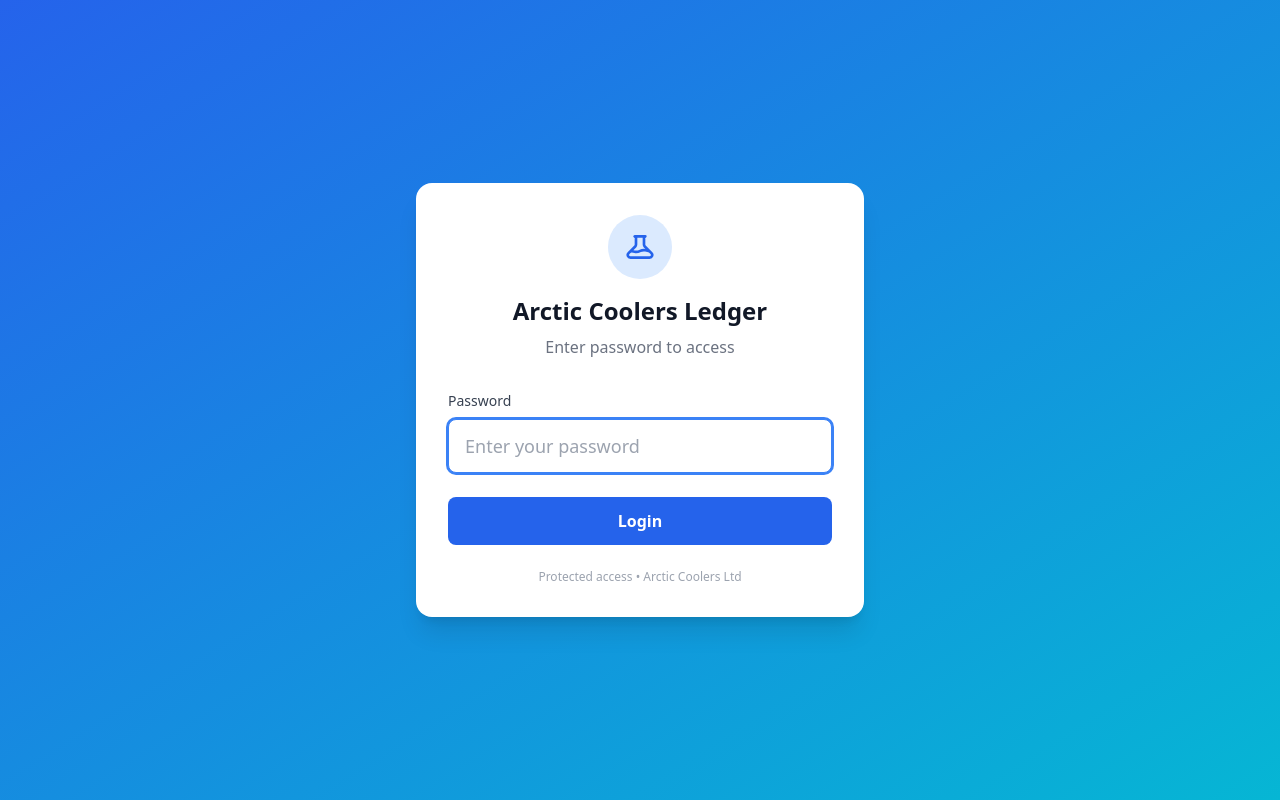
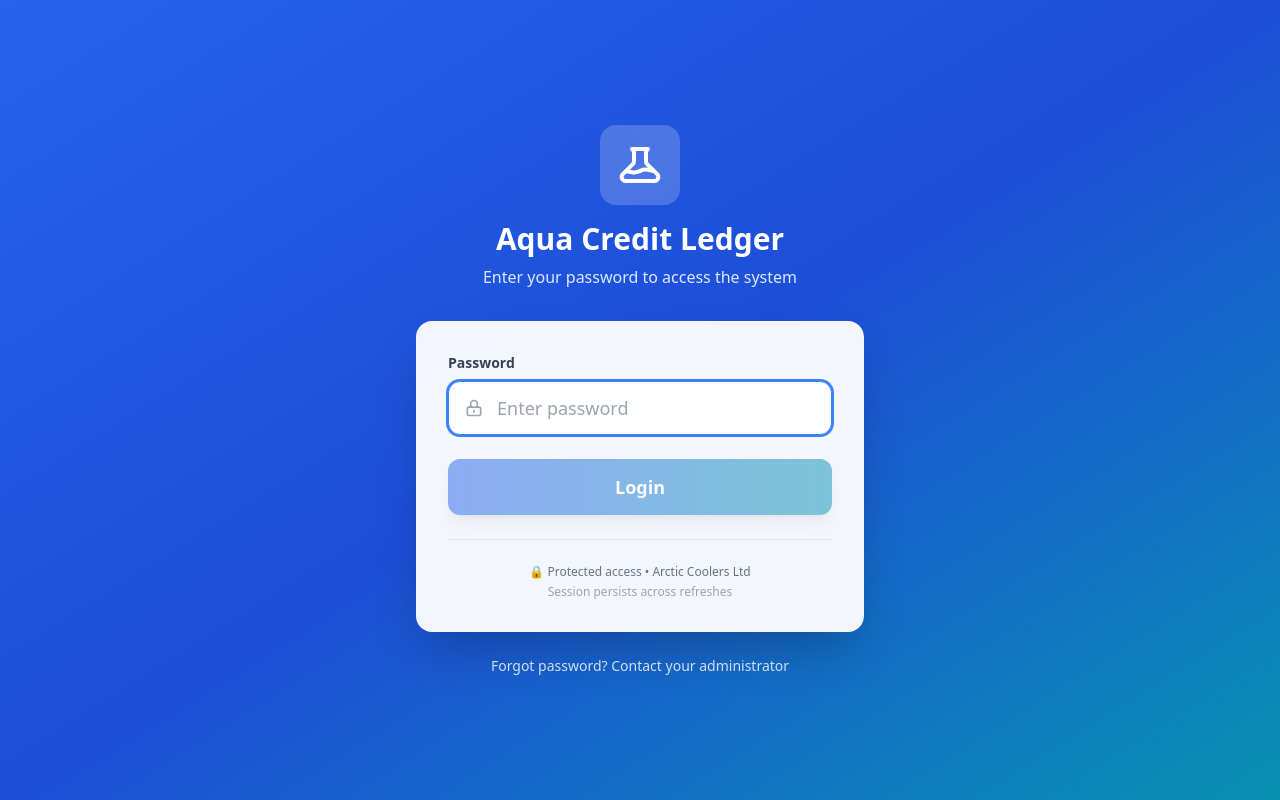
Before and after one commit to kyalokennedy142-del/arctic-coolers-ledger, a React (Vite) app: page /login in a window 1280 px wide. Built offline with nearby package versions, Linux system fonts and the light colour scheme; no server answers.

Commit message:
feat: complete login system with session persistence and protected routes

```diff
--- a/src/lib/AuthGuard.jsx
+++ b/src/lib/AuthGuard.jsx
@@ -1,13 +1,18 @@
 import React from 'react';
-import { Navigate } from 'react-router-dom';
+import { Navigate, useLocation } from 'react-router-dom';
 
 const AuthGuard = ({ children }) => {
-  const isLoggedIn = localStorage.getItem('isLoggedIn') === 'true';
+  const location = useLocation();
 
+  // ✅ Check if user is logged in
+  const isLoggedIn = localStorage.getItem('arctic-logged-in') === 'true';
+
+  // ✅ If not logged in, redirect to login page
   if (!isLoggedIn) {
-    return <Navigate to="/login" replace />;
+    return <Navigate to="/login" state={{ from: location }} replace />;
   }
 
+  // ✅ If logged in, render the protected content
   return children;
 };
 
--- a/src/modules/auth/LoginPage.jsx
+++ b/src/modules/auth/LoginPage.jsx
@@ -1,66 +1,119 @@
-import React, { useState } from 'react';
+import React, { useState, useEffect } from 'react';
 import { useNavigate } from 'react-router-dom';
 import toast from 'react-hot-toast';
 
 const LoginPage = () => {
   const [password, setPassword] = useState('');
+  const [isLoading, setIsLoading] = useState(false);
   const navigate = useNavigate();
+
+  // ✅ Check if already logged in on mount
+  useEffect(() => {
+    const isLoggedIn = localStorage.getItem('arctic-logged-in');
+    if (isLoggedIn === 'true') {
+      toast.success('Already logged in!');
+      navigate('/');
+    }
+  }, [navigate]);
 
   const handleLogin = (e) => {
     e.preventDefault();
+    setIsLoading(true);
 
-    const correctPassword = import.meta.env.VITE_APP_PASSWORD;
+    const correctPassword = import.meta.env.VITE_APP_PASSWORD || '1234';
 
+    // Simulate small delay for better UX
+    setTimeout(() => {
       if (password === correctPassword) {
-      localStorage.setItem('isLoggedIn', 'true');
-      toast.success('Login successful!');
+        // ✅ Save login state to localStorage
+        localStorage.setItem('arctic-logged-in', 'true');
+        localStorage.setItem('arctic-login-time', new Date().toISOString());
+
+        toast.success('Login successful! Welcome back.');
         navigate('/');
       } else {
-      toast.error('Wrong password!');
+        toast.error('Wrong password! Please try again.');
         setPassword('');
       }
+      setIsLoading(false);
+    }, 500);
   };
 
   return (
-    <div className="min-h-screen bg-gradient-to-br from-blue-600 to-cyan-500 flex items-center justify-center p-4">
-      <div className="bg-white rounded-2xl shadow-xl p-8 w-full max-w-md">
+    <div className="min-h-screen bg-gradient-to-br from-blue-600 via-blue-700 to-cyan-600 flex items-center justify-center p-4">
+      <div className="w-full max-w-md">
+
+        {/* Logo & Title */}
         <div className="text-center mb-8">
-          <div className="inline-flex items-center justify-center w-16 h-16 bg-blue-100 rounded-full mb-4">
-            <svg className="w-8 h-8 text-blue-600" fill="none" stroke="currentColor" viewBox="0 0 24 24">
+          <div className="inline-flex items-center justify-center w-20 h-20 bg-white/20 backdrop-blur-md rounded-2xl mb-4">
+            <svg className="w-12 h-12 text-white" fill="none" stroke="currentColor" viewBox="0 0 24 24">
               <path strokeLinecap="round" strokeLinejoin="round" strokeWidth={2} d="M19.428 15.428a2 2 0 00-1.022-.547l-2.387-.477a6 6 0 00-3.86.517l-.318.158a6 6 0 01-3.86.517L6.05 15.21a2 2 0 00-1.806.547M8 4h8l-1 1v5.172a2 2 0 00.586 1.414l5 5c1.26 1.26.367 3.414-1.415 3.414H4.828c-1.782 0-2.674-2.154-1.414-3.414l5-5A2 2 0 009 10.172V5L8 4z" />
             </svg>
           </div>
-          <h1 className="text-2xl font-bold text-gray-900">Arctic Coolers Ledger</h1>
-          <p className="text-gray-500 mt-2">Enter password to access</p>
+          <h1 className="text-3xl font-bold text-white">Aqua Credit Ledger</h1>
+          <p className="text-blue-100 mt-2">Enter your password to access the system</p>
         </div>
 
+        {/* Login Card */}
+        <div className="bg-white/95 backdrop-blur-md rounded-2xl shadow-2xl p-8">
           <form onSubmit={handleLogin} className="space-y-6">
             <div>
-            <label className="block text-sm font-medium text-gray-700 mb-2">
+              <label className="block text-sm font-semibold text-gray-700 mb-2">
                 Password
               </label>
+              <div className="relative">
                 <input
                   type="password"
                   value={password}
                   onChange={(e) => setPassword(e.target.value)}
-              className="w-full rounded-lg border border-gray-300 px-4 py-3 text-lg focus:border-blue-500 focus:outline-none focus:ring-2 focus:ring-blue-500"
-              placeholder="Enter your password"
+                  className="w-full rounded-xl border border-gray-300 px-4 py-3 pl-12 text-lg focus:border-blue-500 focus:outline-none focus:ring-2 focus:ring-blue-500 transition-all"
+                  placeholder="Enter password"
                   maxLength="100"
                   autoFocus
+                  disabled={isLoading}
                 />
+                <svg className="absolute left-4 top-1/2 -translate-y-1/2 h-5 w-5 text-gray-400" fill="none" stroke="currentColor" viewBox="0 0 24 24">
+                  <path strokeLinecap="round" strokeLinejoin="round" strokeWidth={2} d="M12 15v2m-6 4h12a2 2 0 002-2v-6a2 2 0 00-2-2H6a2 2 0 00-2 2v6a2 2 0 002 2zm10-10V7a4 4 0 00-8 0v4h8z" />
+                </svg>
+              </div>
             </div>
 
             <button
               type="submit"
-            className="w-full bg-blue-600 text-white py-3 rounded-lg font-semibold hover:bg-blue-700 transition-colors"
+              disabled={isLoading || !password}
+              className="w-full bg-gradient-to-r from-blue-600 to-cyan-600 text-white py-3.5 rounded-xl font-semibold text-lg hover:from-blue-700 hover:to-cyan-700 transition-all disabled:opacity-50 disabled:cursor-not-allowed shadow-lg hover:shadow-xl transform hover:-translate-y-0.5"
             >
-            Login
+              {isLoading ? (
+                <span className="flex items-center justify-center gap-2">
+                  <svg className="animate-spin h-5 w-5" fill="none" viewBox="0 0 24 24">
+                    <circle className="opacity-25" cx="12" cy="12" r="10" stroke="currentColor" strokeWidth="4"></circle>
+                    <path className="opacity-75" fill="currentColor" d="M4 12a8 8 0 018-8V0C5.373 0 0 5.373 0 12h4zm2 5.291A7.962 7.962 0 014 12H0c0 3.042 1.135 5.824 3 7.938l3-2.647z"></path>
+                  </svg>
+                  Logging in...
+                </span>
+              ) : (
+                'Login'
+              )}
             </button>
           </form>
 
-        <p className="text-center text-xs text-gray-400 mt-6">
-          Protected access • Arctic Coolers Ltd
+          {/* Footer */}
+          <div className="mt-6 pt-6 border-t border-gray-200">
+            <p className="text-center text-xs text-gray-500">
+              🔒 Protected access • Arctic Coolers Ltd
             </p>
+            <p className="text-center text-xs text-gray-400 mt-1">
+              Session persists across refreshes
+            </p>
+          </div>
+        </div>
+
+        {/* Help Text */}
+        <div className="mt-6 text-center">
+          <p className="text-blue-100 text-sm">
+            Forgot password? Contact your administrator
+          </p>
+        </div>
       </div>
     </div>
   );
--- a/src/modules/dashboard/DashboardPage.jsx
+++ b/src/modules/dashboard/DashboardPage.jsx
@@ -6,6 +6,14 @@ const DashboardPage = () => {
   const { customers, brokers, purchases, getStats } = useData();
 
   const stats = getStats();
+
+  const handleLogout = () => {
+  localStorage.removeItem('arctic-logged-in');
+  localStorage.removeItem('arctic-login-time');
+  toast.success('Logged out successfully!');
+  window.location.href = '/login';
+};
+
 
   // Safe calculations
   const totalCustomers = stats?.totalCustomers || 0;
@@ -40,6 +48,16 @@ const DashboardPage = () => {
               <p className="text-blue-100 text-sm">Dashboard Overview</p>
             </div>
           </div>
+      <button
+  onClick={() => setShowLogoutConfirm(true)}
+  className="flex items-center gap-2 rounded-lg bg-white/20 backdrop-blur px-4 py-2 text-sm font-semibold text-white hover:bg-white/30 transition-colors"
+>
+  <svg className="h-5 w-5" fill="none" stroke="currentColor" viewBox="0 0 24 24">
+    <path strokeLinecap="round" strokeLinejoin="round" strokeWidth={2} d="M17 16l4-4m0 0l-4-4m4 4H7m6 4v1a3 3 0 01-3 3H6a3 3 0 01-3-3V7a3 3 0 013-3h4a3 3 0 013 3v1" />
+  </svg>
+  Logout
+</button>
+
         </div>
       </header>
 
```
Also changed, not shown: src/app/routes.jsx (+2 -9 lines), src/context/DataContext.jsx (+76 -31 lines). Lines whose indentation alone changed are shown as unchanged.
